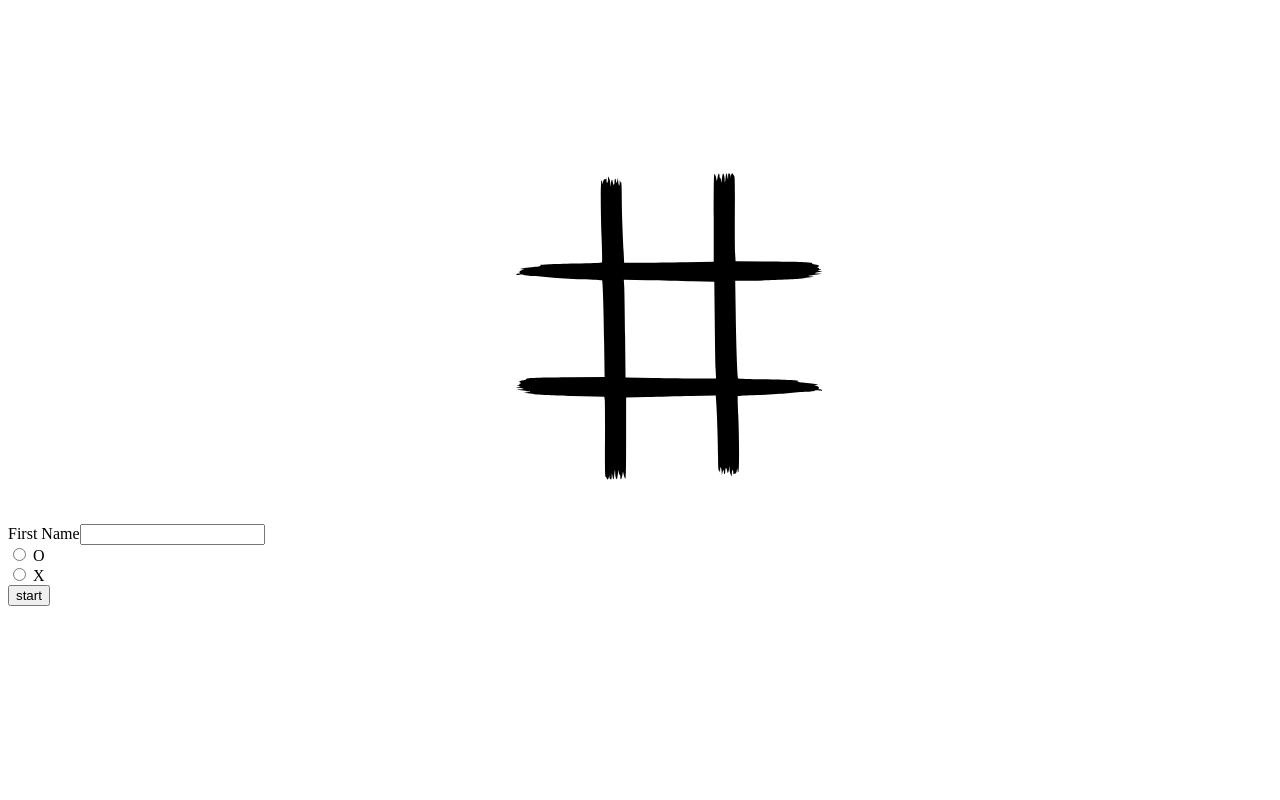
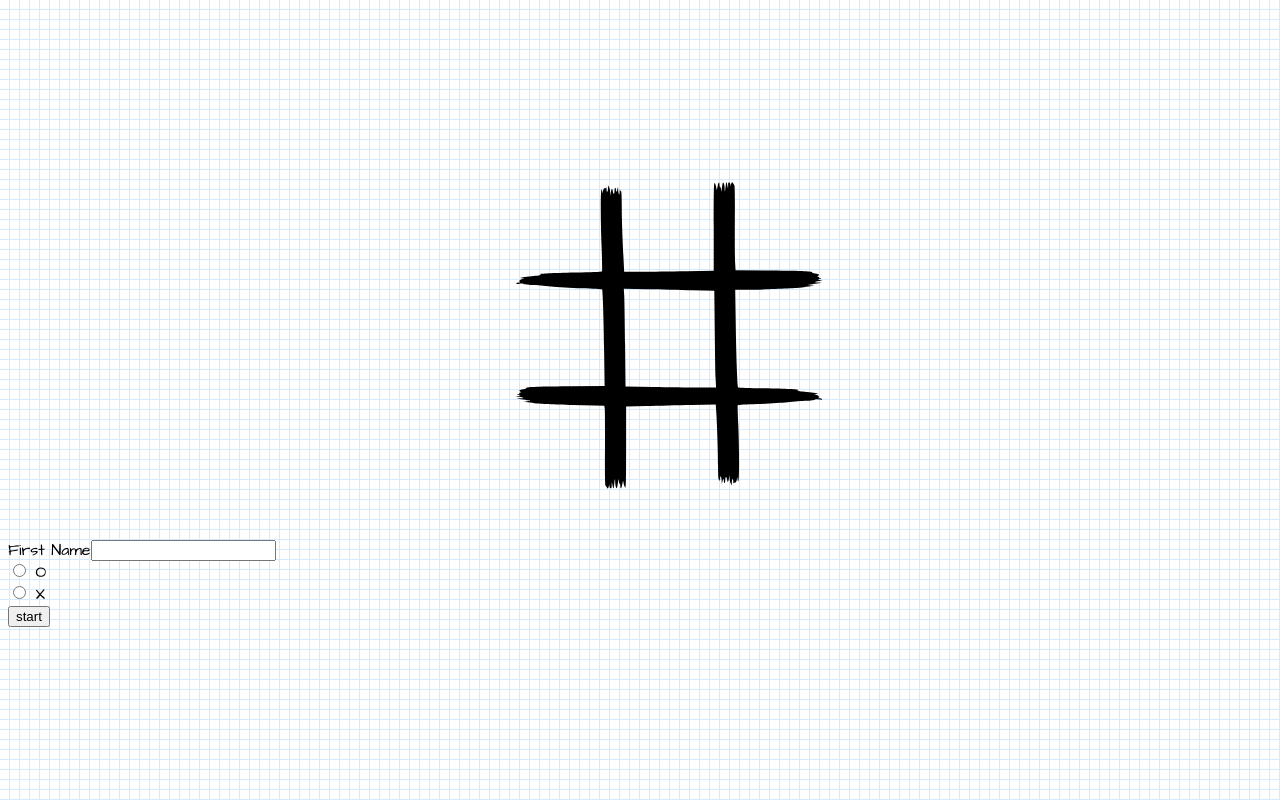
Before and after one commit to sfallmann/tictactoe, a website with bundled scripts: page index.html in a window 1280 px wide. Built offline with nearby package versions, Linux system fonts and the light colour scheme.

Commit message:
Align grid and tokens correctyl

```diff
--- a/index.html
+++ b/index.html
@@ -3,6 +3,7 @@
   <head>
     <meta charset="utf-8">
     <meta name="viewport" content="width=device-width, initial-scale=1.0">
+    <link href="https://fonts.googleapis.com/css?family=Architects+Daughter" rel="stylesheet">
     <link rel="stylesheet" href="src/css/styles.css">
   </head>
 
@@ -10,24 +11,26 @@
   <body>
     <div class="container">
       <div class="row">
+        <div class="col-3"></div>
+        <div class="col-6"><p id="messages" class="nopadding"></p></div>
+        <div class="col-3"></div>
+      </div>
+      <div class="row">
         <div class="col-4"></div>
         <div class="col-4 no-padding">
           <div class="wrapper">
             <img id="grid-svg" src="assets/img/grid.svg">
-            <table id="grid" class='clickable' class='clickable'>
+            <table id="grid" class="clickable">
               <tr></tr>
               <tr></tr>
               <tr></tr>
             </table>
           </div>
-
         </div>
         <div class="col-4">
-
         </div>
       </div>
     </div>
-
     <br>
     First Name<input name='firstname' type='text'>
     <br>
@@ -39,7 +42,7 @@
     <br>
     <br>
 
-    <div id="messages"></div>
+
     <script src="https://cdnjs.cloudflare.com/ajax/libs/gsap/1.19.1/TweenMax.min.js"></script>
     <script src="https://cdn.jsdelivr.net/lodash/4.17.4/lodash.min.js"></script>
     <script src="src/js/tic-tac-toe.js"></script>
--- a/src/css/styles.css
+++ b/src/css/styles.css
@@ -1,6 +1,11 @@
 
 * {
   box-sizing: border-box;
+}
+
+body {
+  background: url('../../assets/img/graph_paper.gif') repeat;
+  font-family: 'Architects Daughter', cursive;
 }
 
 .row::after {
@@ -8,8 +13,6 @@
     clear: both;
     display: table;
 }
-
-
 
 [class*="col-"] {
     float: left;
@@ -20,6 +23,7 @@
 [class*="col-"] {
     width: 100%;
 }
+
 
 .img {
     display:block;
@@ -74,6 +78,12 @@ table {
   height: 322px;
 }
 
+#messages {
+  height: 2.75em;
+  font-size: 2.75em;
+  text-align: center;
+}
+
 td{
   width: 100px;
   height: 100px;
@@ -123,7 +133,7 @@ object {
 .overlay, .wrapper {
   position: relative;
 }
-.nopadding {
+.nopadding, tr {
   margin: 0;
   padding: 0;
 }
@@ -137,7 +147,7 @@ object {
 
 
   .container {
-    margin: 150px 200px 0 200px;
+    margin: 0 200px 0 200px;
   }
 
   .col-1 {width: 8.33%;}
```
Also changed, not shown: assets/img/graph_paper.gif (added), assets/img/o-ttt.svg.
